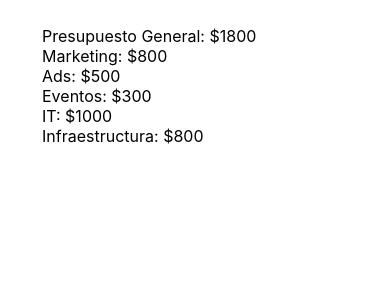
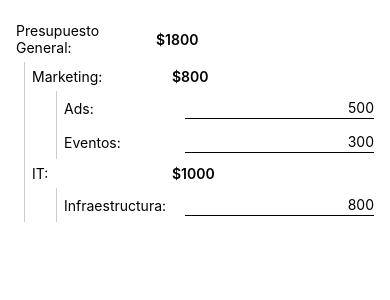
Before and after one commit to Darkworlld0350/Gestor-de-Presupuestos, a React Native app: screen / in a window 390 px wide. Shown: the top 300 px of the page. Built offline with nearby package versions, Linux system fonts and the light colour scheme.

Commit message:
Mejoras, presupuesto editable y se guarda

```diff
--- a/package.json
+++ b/package.json
@@ -9,6 +9,7 @@
     "web": "expo start --web"
   },
   "dependencies": {
+    "@react-native-async-storage/async-storage": "^2.2.0",
     "expo": "~54.0.30",
     "expo-status-bar": "~3.0.9",
     "react": "19.1.0",
--- /dev/null
+++ b/src/data/storage/BudgetStorage.ts
@@ -0,0 +1,15 @@
+import AsyncStorage from "@react-native-async-storage/async-storage";
+import { BudgetNode } from "../../domain/entities/BudgetNode";
+
+const KEY = "@budget_tree";
+
+export class BudgetStorage {
+  async save(tree: BudgetNode): Promise<void> {
+    await AsyncStorage.setItem(KEY, JSON.stringify(tree));
+  }
+
+  async load(): Promise<BudgetNode | null> {
+    const data = await AsyncStorage.getItem(KEY);
+    return data ? JSON.parse(data) : null;
+  }
+}
--- a/src/domain/entities/BudgetNode.ts
+++ b/src/domain/entities/BudgetNode.ts
@@ -2,5 +2,5 @@ export interface BudgetNode {
   id: string;
   name: string;
   amount: number;
-  children?: BudgetNode[];
+  children: BudgetNode[];
 }
--- /dev/null
+++ b/src/domain/usecases/LoadBudgetUseCase.ts
@@ -0,0 +1,10 @@
+import { BudgetNode } from "../entities/BudgetNode";
+import { BudgetStorage } from "../../data/storage/BudgetStorage";
+
+export class LoadBudgetUseCase {
+  constructor(private storage: BudgetStorage) {}
+
+  async execute(): Promise<BudgetNode | null> {
+    return await this.storage.load();
+  }
+}
--- /dev/null
+++ b/src/domain/usecases/SaveBudgetUseCase.ts
@@ -0,0 +1,10 @@
+import { BudgetNode } from "../entities/BudgetNode";
+import { BudgetStorage } from "../../data/storage/BudgetStorage";
+
+export class SaveBudgetUseCase {
+  constructor(private storage: BudgetStorage) {}
+
+  async execute(tree: BudgetNode) {
+    await this.storage.save(tree);
+  }
+}
--- a/src/presentation/components/atoms/AppText.tsx
+++ b/src/presentation/components/atoms/AppText.tsx
@@ -1,5 +1,13 @@
-import { Text } from "react-native";
+import { Text, TextProps } from "react-native";
 
-export const AppText = ({ children }: any) => (
-  <Text style={{ fontSize: 16 }}>{children}</Text>
-);
+interface Props extends TextProps {
+  children: React.ReactNode;
+}
+
+export function AppText({ children, style, ...props }: Props) {
+  return (
+    <Text style={style} {...props}>
+      {children}
+    </Text>
+  );
+}
--- a/src/presentation/components/molecules/BudgetItem.tsx
+++ b/src/presentation/components/molecules/BudgetItem.tsx
@@ -1,8 +1,54 @@
-import { View } from "react-native";
+import { View, TextInput, StyleSheet } from "react-native";
 import { AppText } from "../atoms/AppText";
 
-export const BudgetItem = ({ name, total }: { name: string; total: number }) => (
-  <View style={{ paddingLeft: 16 }}>
-    <AppText>{`${name}: $${total}`}</AppText>
-  </View>
-);
+interface Props {
+  name: string;
+  total: number;
+  isLeaf: boolean; // 🔴 ya NO es opcional
+  onChange?: (value: number) => void;
+}
+
+export function BudgetItem({
+  name,
+  total,
+  isLeaf,
+  onChange,
+}: Props) {
+  return (
+    <View style={styles.container}>
+      <AppText style={styles.label}>{name}:</AppText>
+
+      {isLeaf ? (
+        <TextInput
+          style={styles.input}
+          keyboardType="numeric"
+          value={String(total)}
+          editable={true} // 🔑 importante en Android
+          onChangeText={(text) => onChange?.(Number(text) || 0)}
+        />
+      ) : (
+        <AppText style={styles.total}>${total}</AppText>
+      )}
+    </View>
+  );
+}
+
+const styles = StyleSheet.create({
+  container: {
+    flexDirection: "row",
+    alignItems: "center",
+    marginVertical: 6,
+  },
+  label: {
+    width: 140,
+  },
+  input: {
+    borderBottomWidth: 1,
+    minWidth: 80,
+    textAlign: "right",
+    paddingVertical: 2,
+  },
+  total: {
+    fontWeight: "600",
+  },
+});
--- a/src/presentation/components/organisms/BudgetTree.tsx
+++ b/src/presentation/components/organisms/BudgetTree.tsx
@@ -1,24 +1,61 @@
-import { View } from "react-native";
+import { View, StyleSheet } from "react-native";
 import { BudgetNode } from "../../../domain/entities/BudgetNode";
 import { BudgetItem } from "../molecules/BudgetItem";
 import { CalculateTotalUseCase } from "../../../domain/usecases/CalculateTotalUseCase";
 
 interface Props {
-  node: BudgetNode; // 👈 node, NO nodes
+  node: BudgetNode;
+  level?: number;
+  onAmountChange: (id: string, value: number) => void;
 }
 
 const calculateTotalUseCase = new CalculateTotalUseCase();
 
-export function BudgetTree({ node }: Props) {
+export function BudgetTree({
+  node,
+  level = 0,
+  onAmountChange,
+}: Props) {
+  const isLeaf = node.children.length === 0;
   const total = calculateTotalUseCase.execute(node);
 
   return (
-    <View>
-      <BudgetItem name={node.name} total={total} />
+    <View style={styles.row}>
+      {/* Línea vertical */}
+      {level > 0 && (
+        <View style={[styles.line, { left: level * 16 - 8 }]} />
+      )}
 
-      {node.children?.map((child) => (
-        <BudgetTree key={child.id} node={child} />
-      ))}
+      <View style={{ marginLeft: level * 16 }}>
+        <BudgetItem
+          name={node.name}
+          total={isLeaf ? node.amount : total} // 🔑 CLAVE
+          isLeaf={isLeaf}
+          onChange={(value) => onAmountChange(node.id, value)}
+        />
+
+        {node.children.map((child) => (
+          <BudgetTree
+            key={child.id}
+            node={child}
+            level={level + 1}
+            onAmountChange={onAmountChange}
+          />
+        ))}
+      </View>
     </View>
   );
 }
+
+const styles = StyleSheet.create({
+  row: {
+    position: "relative",
+  },
+  line: {
+    position: "absolute",
+    top: 0,
+    bottom: 0,
+    width: 1,
+    backgroundColor: "#ccc",
+  },
+});
--- a/src/presentation/screens/HomeScreen.tsx
+++ b/src/presentation/screens/HomeScreen.tsx
@@ -1,8 +1,26 @@
-import { SafeAreaView, ScrollView, StyleSheet } from "react-native";
+import { useEffect, useRef, useState } from "react";
+import {
+  SafeAreaView,
+  ScrollView,
+  StyleSheet,
+  ActivityIndicator,
+  View,
+} from "react-native";
+
 import { BudgetTree } from "../components/organisms/BudgetTree";
 import { BudgetNode } from "../../domain/entities/BudgetNode";
 
-const data: BudgetNode = {
+import { BudgetStorage } from "../../data/storage/BudgetStorage";
+import { LoadBudgetUseCase } from "../../domain/usecases/LoadBudgetUseCase";
+import { SaveBudgetUseCase } from "../../domain/usecases/SaveBudgetUseCase";
+
+// ---------------- DEPENDENCIAS ----------------
+const storage = new BudgetStorage();
+const loadBudget = new LoadBudgetUseCase(storage);
+const saveBudget = new SaveBudgetUseCase(storage);
+
+// ---------------- DATA INICIAL ----------------
+const initialData: BudgetNode = {
   id: "1",
   name: "Presupuesto General",
   amount: 0,
@@ -12,34 +30,99 @@ const data: BudgetNode = {
       name: "Marketing",
       amount: 0,
       children: [
-        { id: "1.1.1", name: "Ads", amount: 500 },
-        { id: "1.1.2", name: "Eventos", amount: 300 },
+        { id: "1.1.1", name: "Ads", amount: 500, children: [] },
+        { id: "1.1.2", name: "Eventos", amount: 300, children: [] },
       ],
     },
     {
       id: "1.2",
       name: "IT",
       amount: 200,
-      children: [{ id: "1.2.1", name: "Infraestructura", amount: 800 }],
+      children: [
+        { id: "1.2.1", name: "Infraestructura", amount: 800, children: [] },
+      ],
     },
   ],
 };
 
+// ---------------- UPDATE HOJA ----------------
+function updateNodeAmount(
+  node: BudgetNode,
+  id: string,
+  value: number
+): BudgetNode {
+  if (node.id === id && node.children.length === 0) {
+    return { ...node, amount: value };
+  }
+
+  return {
+    ...node,
+    children: node.children.map((child) =>
+      updateNodeAmount(child, id, value)
+    ),
+  };
+}
+
+// ---------------- SCREEN ----------------
 export default function HomeScreen() {
+  const [data, setData] = useState<BudgetNode | null>(null);
+  const [loading, setLoading] = useState(true);
+
+  // 🔑 timer debounce
+  const saveTimeout = useRef<NodeJS.Timeout | null>(null);
+
+  // 🔹 CARGAR
+  useEffect(() => {
+    loadBudget.execute().then((saved) => {
+      setData(saved ?? initialData);
+      setLoading(false);
+    });
+  }, []);
+
+  // 🔹 EDITAR + DEBOUNCE SAVE
+  const onAmountChange = (id: string, value: number) => {
+    setData((prev) => {
+      if (!prev) return prev;
+
+      const updated = updateNodeAmount(prev, id, value);
+
+      // ⏳ debounce
+      if (saveTimeout.current) {
+        clearTimeout(saveTimeout.current);
+      }
+
+      saveTimeout.current = setTimeout(() => {
+        saveBudget.execute(updated);
+      }, 500); // 👈 tiempo debounce
+
+      return updated;
+    });
+  };
+
+  if (loading || !data) {
+    return (
+      <View style={styles.loader}>
+        <ActivityIndicator size="large" />
+      </View>
+    );
+  }
+
   return (
     <SafeAreaView style={styles.container}>
       <ScrollView contentContainerStyle={styles.content}>
-        <BudgetTree node={data} />
+        <BudgetTree node={data} onAmountChange={onAmountChange} />
       </ScrollView>
     </SafeAreaView>
   );
 }
 
+// ---------------- STYLES ----------------
 const styles = StyleSheet.create({
-  container: {
+  container: { flex: 1 },
+  content: { padding: 16 },
+  loader: {
     flex: 1,
-  },
-  content: {
-    padding: 26,
+    justifyContent: "center",
+    alignItems: "center",
   },
 });
```
Also changed, not shown: src/domain/usecases/calculateBudgetTotals.ts (deleted, +0 -15 lines), 1 other file (tests, documents, lock files or other folders).
